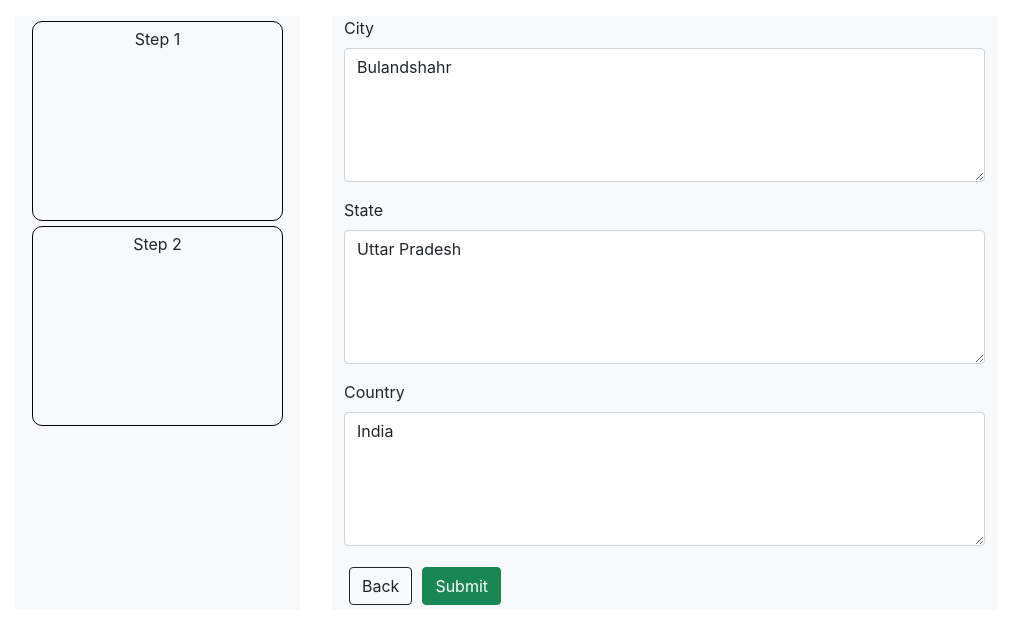
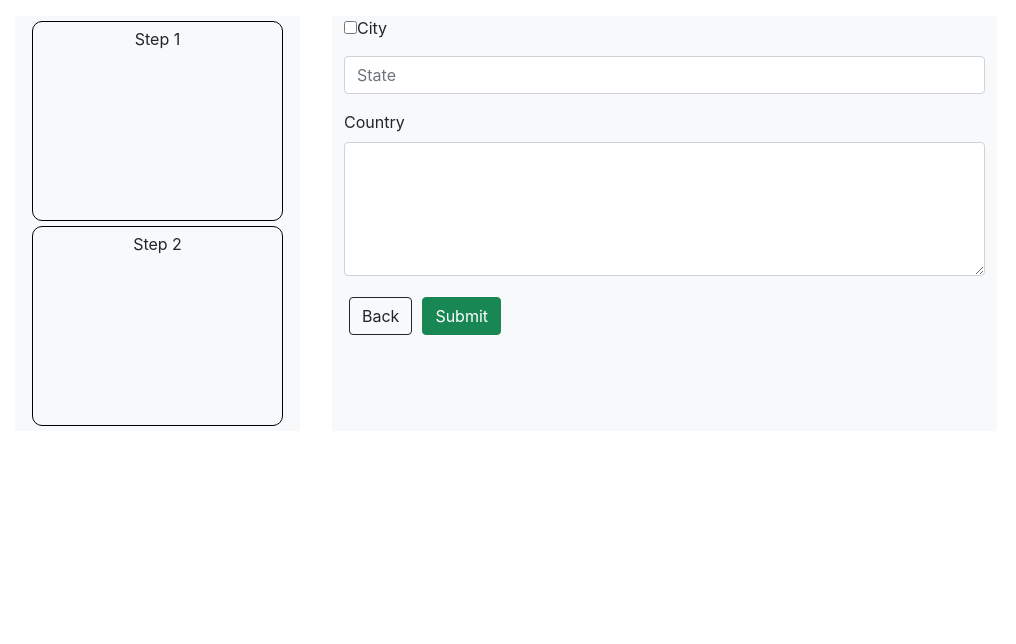
Before and after one commit to gaurav-19/template, a React (Create React App) app: page / in a window 1280 px wide. Both pictures are taken after a click on the button "Next". Shown: the top 644 px of the page, without its empty margins (71-1087 px from the left). Built offline with nearby package versions, Linux system fonts and the light colour scheme.

Commit message:
making form by type

```diff
--- a/src/components/new-main/FormComponent.js
+++ b/src/components/new-main/FormComponent.js
@@ -2,17 +2,30 @@ import React from "react";
 
 function FormComponent(props) {
 
-    function onChangeHandler(event){
-        console.log(event.target.value);
-    }
-
-    return (<>
+    var textarea = (
         <div className="mb-3">
             <label htmlFor="input" className="form-label">{props.placeholder}</label>
-            <textarea className="form-control" id="input" rows="5"  value={props.value} onChange={ onChangeHandler }></textarea>
+            <textarea className="form-control" id="input" rows="5" ></textarea>
         </div>
-    </>
-    )
+    );
+
+    var checkbox = (
+        <div className="mb-3">
+            <input type="checkbox" id="input" />
+            <label htmlFor="input">{props.placeholder}</label>
+        </div>)
+
+    var otherInput = (
+        <div className="mb-3">
+            <input type={props.type} className="form-control" placeholder={props.placeholder} />
+        </div>
+    );
+
+    switch (props.type) {
+        case "textarea": return textarea;
+        case "checkbox": return checkbox;
+        default: return otherInput;
+    }
 };
 
 export default FormComponent;
--- a/src/components/new-main/NewMain.js
+++ b/src/components/new-main/NewMain.js
@@ -13,17 +13,17 @@ function NewMain() {
                 {
                     cid: 2,
                     title: "Name",
-                    value: "gaurav",
+                    type: "text"
                 },
                 {
                     cid: 3,
                     title: "Email",
-                    value: "gaurav@gmail.com"
+                    type: "email"
                 },
                 {
                     cid: 5,
                     title: "Mobile",
-                    value: "8126670341"
+                    type: "number"
                 },
             ]
         },
@@ -33,17 +33,17 @@ function NewMain() {
                 {
                     cid: 2,
                     title: "City",
-                    value: "Bulandshahr",
+                    type: "checkbox"
                 },
                 {
                     cid: 3,
                     title: "State",
-                    value: "Uttar Pradesh"
+                    type: "password"
                 },
                 {
                     cid: 5,
                     title: "Country",
-                    value: "India"
+                    type: "textarea"
                 },
             ]
         }
@@ -51,7 +51,7 @@ function NewMain() {
 
     var component = doc[step].fields.map(element => {
         return (
-            <FormComponent key={element.cid} placeholder={element.title} value={element.value} />
+            <FormComponent key={element.cid} placeholder={element.title} type={element.type}/>
         )
     });
 
```
